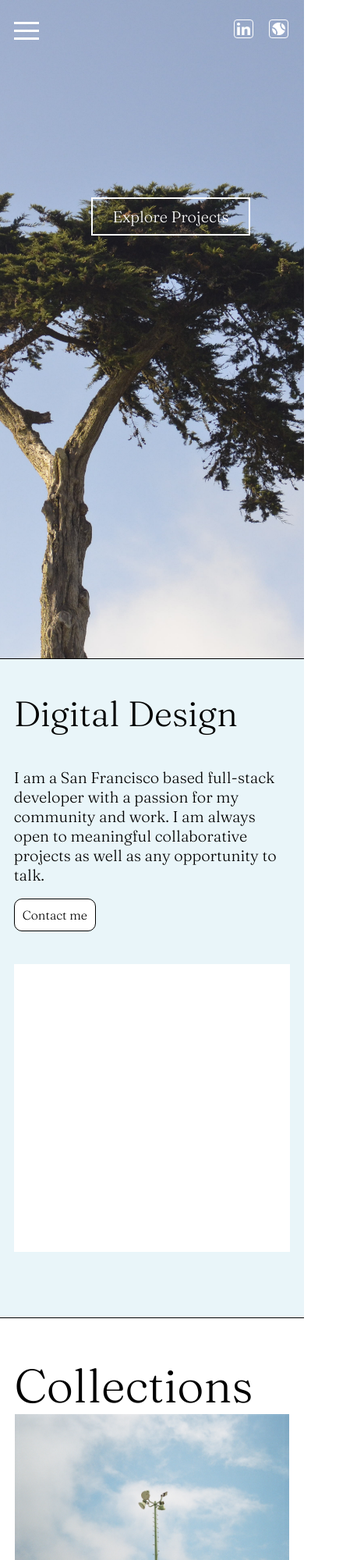
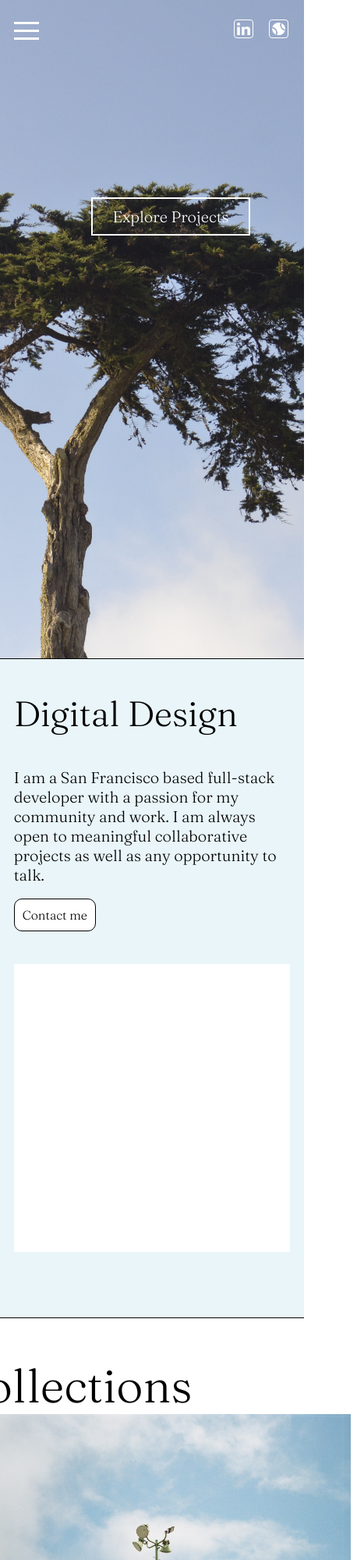
Before and after one commit to vincentdalfaro/personal-website, a React (Vite) app: page / in a window 390 px wide. Shown: the top 2000 px of the page at 78% size, 458 px wide, since content can reach past the window. Built offline with nearby package versions, Linux system fonts and the light colour scheme.

Commit message:
small mobile media tweaks

```diff
--- a/src/styles/App.css
+++ b/src/styles/App.css
@@ -103,7 +103,7 @@
 
 @media (max-width: 800px) {
     .gallery-item-image-box {
-        height: 60vw;
+        height: 40vh;
     }
 }
 
```
